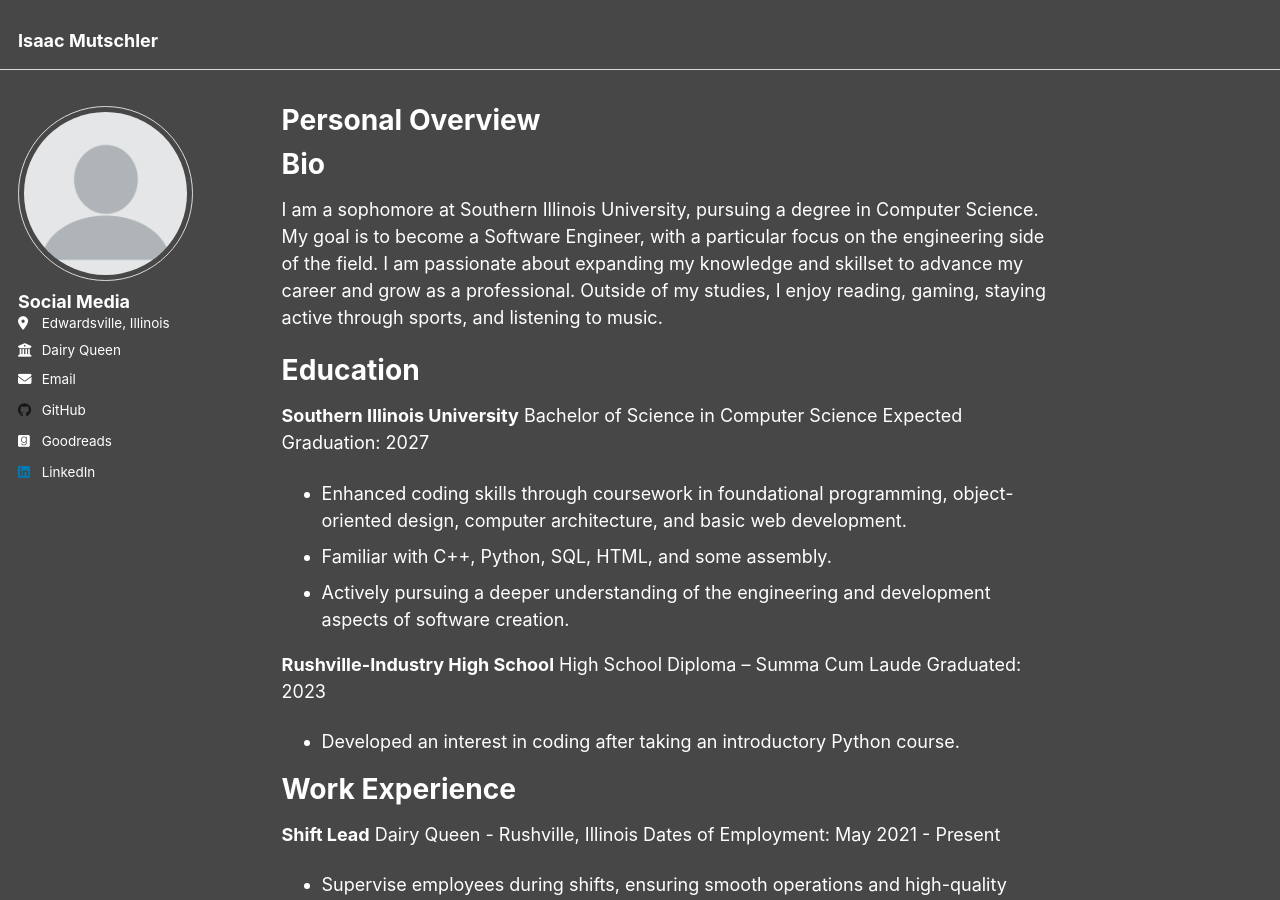
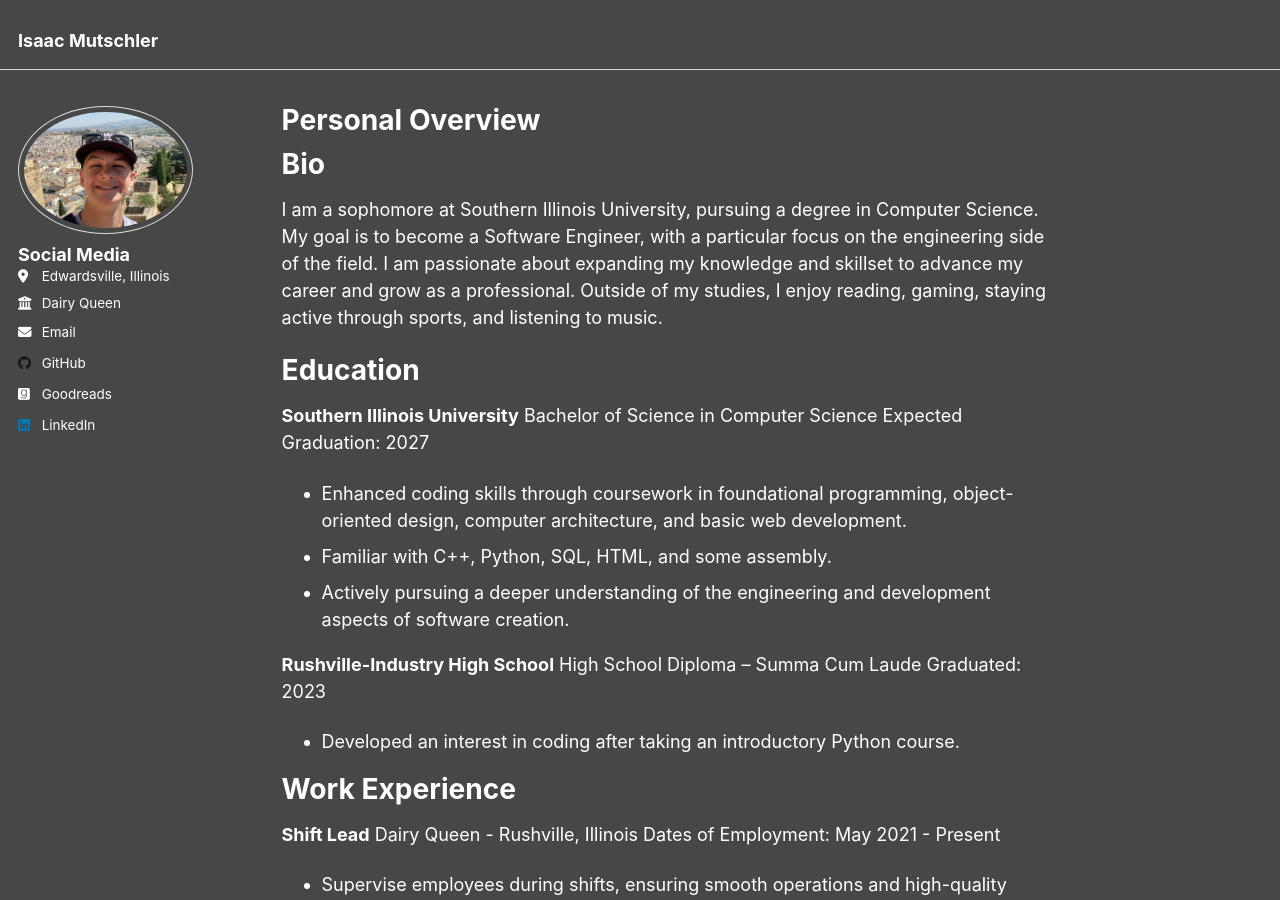
Before and after one commit to IMutsch53/IMutsch53.github.io, a Jekyll site: the page built from _pages/about.md, in a window 1280 px wide and 900 px high. Built offline with Jekyll 4.4.1, drawn with Linux system fonts in a browser that asks for light colours.

Commit message:
Update avatar

```diff
--- a/_config.yml
+++ b/_config.yml
@@ -22,7 +22,7 @@ repository               : "academicpages/academicpages.github.io"
 #               Additional customization can be done by editing /_includes/author-profile.html
 author:
   # Biographic information
-  avatar           : "profile.png"
+  avatar           : "CroppedspainPhotoOfMe.jpg"
   name             : "Social Media"
   pronouns         : # example: "she/her"
   bio              : # "Short biography for the left-hand sidebar"
@@ -59,7 +59,7 @@ author:
   keybase          : # Username
   instagram        : # Username
   lastfm           : # Username
-  linkedin         : "in/isaac-mutschler-ba3026354"
+  linkedin         : "isaac-mutschler-ba3026354"
   mastodon         : # URL
   medium           : # URL
   pinterest        : # Username
```
